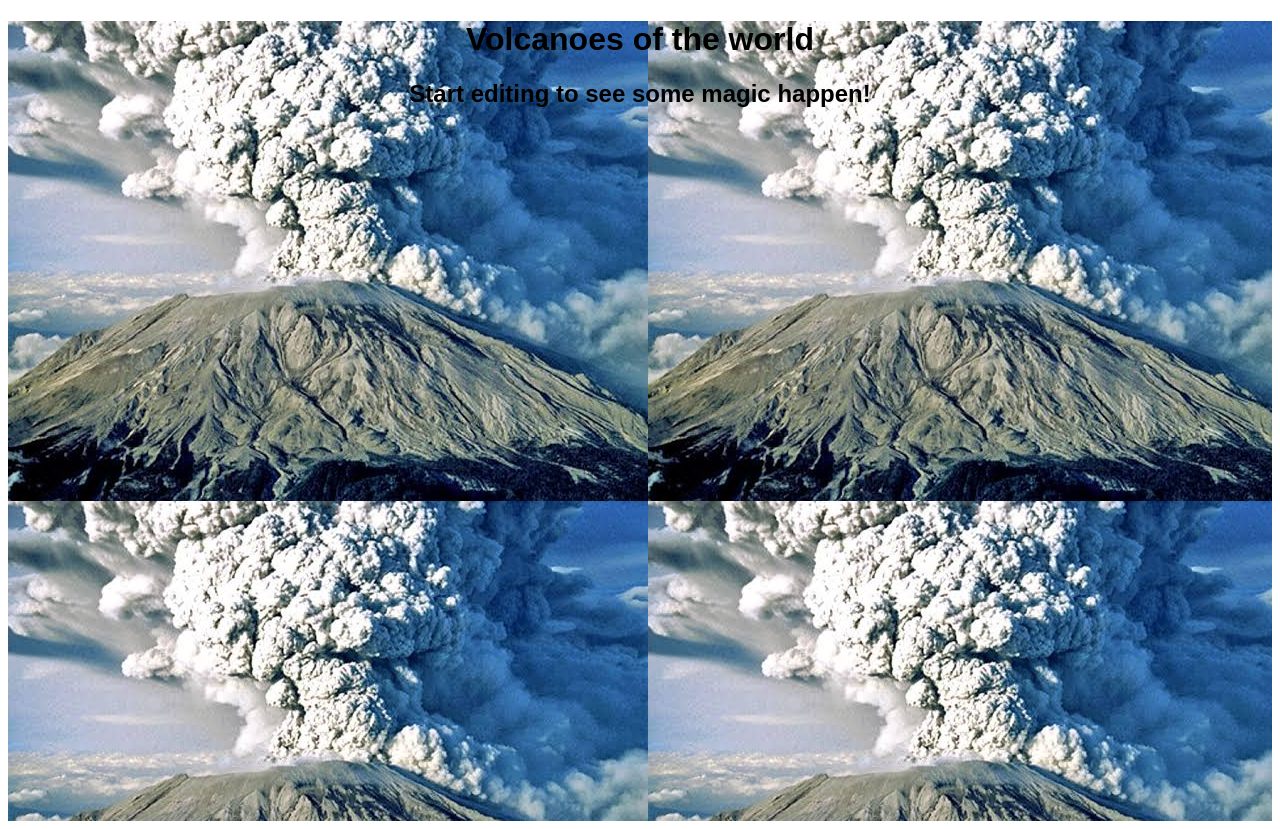
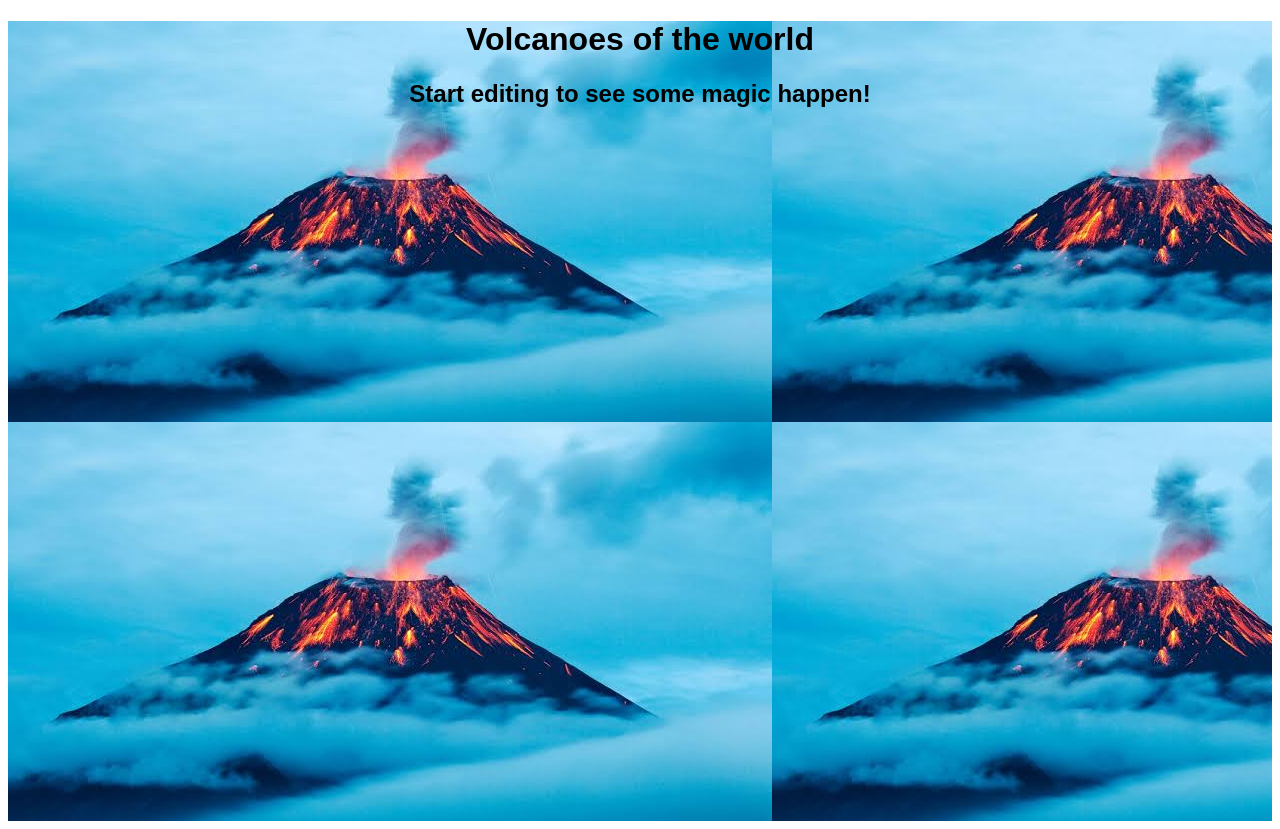
Before and after one commit to corentintran/test, a React (Create React App) app: page / in a window 1280 px wide. Built offline with nearby package versions, Linux system fonts and the light colour scheme.

Commit message:
Update styles.css

```diff
--- a/src/styles.css
+++ b/src/styles.css
@@ -4,6 +4,6 @@
 }
 
 .App-header {
-  background-image: url("/public/volc.jpeg");
+  background-image: url("/public/img/volcano.jpeg");
   min-height: 100vh;
 }
```
